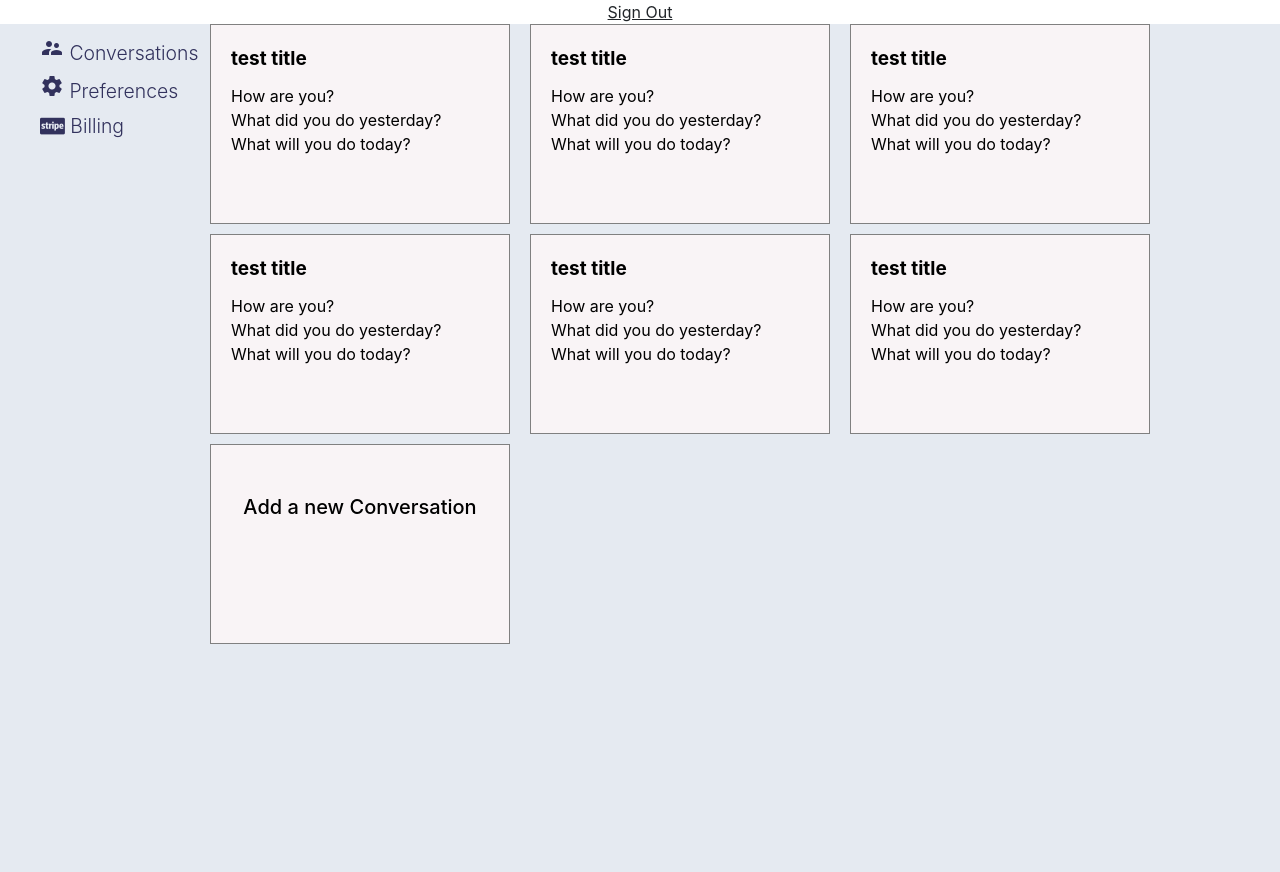
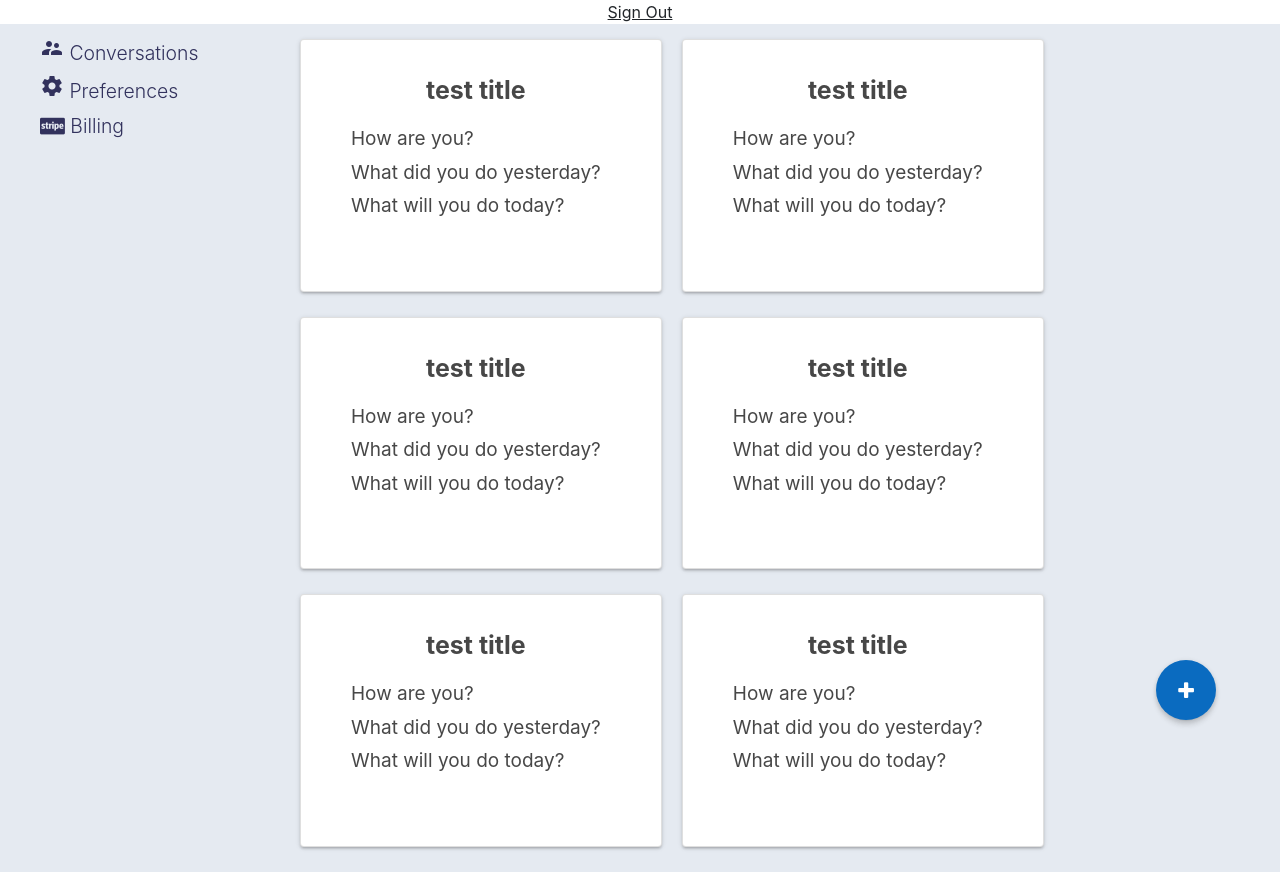
Before and after one commit to Streltz/heyteam, a React (Create React App) app in the folder hey-team/: page /dashboard in a window 1280 px wide. Before the commit the page ends 800 px from the top, so only its background shows below. Built offline with nearby package versions, Linux system fonts and the light colour scheme; sample sign-in values are in the browser's storage; what react-stripe-elements would draw is missing.

Commit message:
added refined styling for the converstations grid

```diff
--- a/hey-team/src/components/Billing/styles.css
+++ b/hey-team/src/components/Billing/styles.css
@@ -8,7 +8,7 @@
     background-color: rgb(229, 234, 241);
 
     text-align: center;
-    padding-top: 10px;
+    padding-top: 15px;
     padding-left: 100px;
     padding-right: 0px !important;
 }
--- a/hey-team/src/components/ConvoGrid/Convo.js
+++ b/hey-team/src/components/ConvoGrid/Convo.js
@@ -2,6 +2,9 @@ import React from 'react';
 import { connect } from 'react-redux';
 import Header from '../Header';
 import { Link } from 'react-router-dom';
+
+import { Card, CardBody,
+  CardTitle, } from 'reactstrap';
 
 class Convo extends React.Component {
   state = {
@@ -10,18 +13,20 @@ class Convo extends React.Component {
 
   render() {
     return (
-      <div class="convo" >
+      <Card className="edge-convo">
+        <CardBody>
+          <CardTitle><div className="title">{this.props.convo.title}</div></CardTitle>
           <div className="convo-content">
-          <div class="title">{this.props.convo.title}</div>
-          <div class="questions">
+            <div className="questions">
               {
                 this.props.convo.questions.map(question => {
-                return <div>{question}</div>
+                  return <div className="question">{question}</div>
                 })
               }
             </div>
           </div>
-      </div>
+        </CardBody>
+      </Card>
     )
   }
 }
@@ -30,4 +35,4 @@ const mapStateToProps = (state) => {
   return {}
 }
 
-export default connect(mapStateToProps, {  })(Convo);
+export default connect(mapStateToProps, {})(Convo);
--- a/hey-team/src/components/ConvoGrid/ConvoGrid.js
+++ b/hey-team/src/components/ConvoGrid/ConvoGrid.js
@@ -14,7 +14,7 @@ class ConvoGrid extends React.Component {
 
   viewConvo = (convo) => {
     this.props.viewConvo(convo);
-        this.setState({ view: true, id: convo._id});
+    this.setState({ view: true, id: convo._id });
   }
 
   componentDidMount() {
@@ -36,23 +36,27 @@ class ConvoGrid extends React.Component {
   }
 
   render() {
+    console.log(this.props.convos);
+
     return (
+      <main id="convo-main">
         <div className="grid">
           {
             this.props.convos.map(convo => {
               return (
-                <Link key={convo.id} to={`dashboard/${convo.id}`}><Convo convo={convo}/></Link>
+                <Link key={convo.id} to={`dashboard/${convo.id}`}>
+                  <Convo convo={convo} />
+                </Link>
               )
             })
           }
+        </div>
         <Link to="/dashboard/add">
-            <div class="convo" >
-              <div className="addnew-title">
-                <h5>Add a new Conversation</h5>
-              </div>
+          <div className="fixed-bttm-right-btn circle-btn-blue">
+            <i class="fa fa-plus"></i>
           </div>
         </Link>
-        </div>
+      </main>
     )
   }
 }
--- a/hey-team/src/components/ConvoGrid/styles.css
+++ b/hey-team/src/components/ConvoGrid/styles.css
@@ -1,22 +1,27 @@
+#convo-main
+{
+	padding-top: 15px;
+    padding-left: 100px;
+}
 .grid {
 	display: flex;
 	flex-wrap: wrap;
 	align-content: flex-start;
 	min-height: 100%;
 }
+.edge-convo
+{
+	box-shadow: 0 2px 2px 0 rgba(43, 43, 43, 0.151), 0 3px 1px -2px rgba(34, 34, 34, 0.082), 0 1px 5px 0 rgba(31, 31, 31, 0.13);
 
-.convo {
-	border: 1px solid gray;
-	width: 300px;
-	height: 200px;
-	margin: 0px 10px 10px 10px;
-	background: #F9F4F6;
-	color: black;
-}
+	padding-top: 15px;
+	padding-right: 20px;
+	padding-left: 10px;
+	padding-bottom: 30px;
 
-.convo:hover {
-	background: #6DAEDB;
-	text-decoration: none;
+	margin-right: 20px;
+	margin-bottom: 25px;
+
+	color: rgba(53, 53, 53, 0.911);
 }
 
 .edit-delete {
@@ -33,9 +38,18 @@
 }
 
 .title {
+	font-size: 25px;
+	font-weight: bold;
+	margin-bottom: 15px;
+}
+
+.questions
+{
 	font-size: 19px;
-	font-weight: bold;
-	margin-bottom: 10px;
+}
+.question
+{
+	margin-top: 5px;
 }
 
 .addnew-title {
@@ -43,4 +57,23 @@
 	padding-top: 50px;
 }
 
-/*f9f4f6 19647e 173753 fdaedb*/
+.fixed-bttm-right-btn
+{
+	position: fixed;
+    bottom: 80px;
+    right: 5%;
+    margin-left: -104.5px;
+}
+.circle-btn-blue
+{
+	background-color: #0a6bc0;
+	color: white;
+	font-size: 20px;
+	cursor: pointer;
+	border: none;
+	height: 60px;
+	width: 60px;
+	border-radius: 100%;
+	padding-top: 16px;
+	box-shadow: 0 5px 5px 0 rgba(43, 43, 43, 0.151), 0 3px 1px -2px rgba(34, 34, 34, 0.082), 0 1px 5px 0 rgba(31, 31, 31, 0.13);
+}
```
Lines whose indentation alone changed are shown as unchanged.
